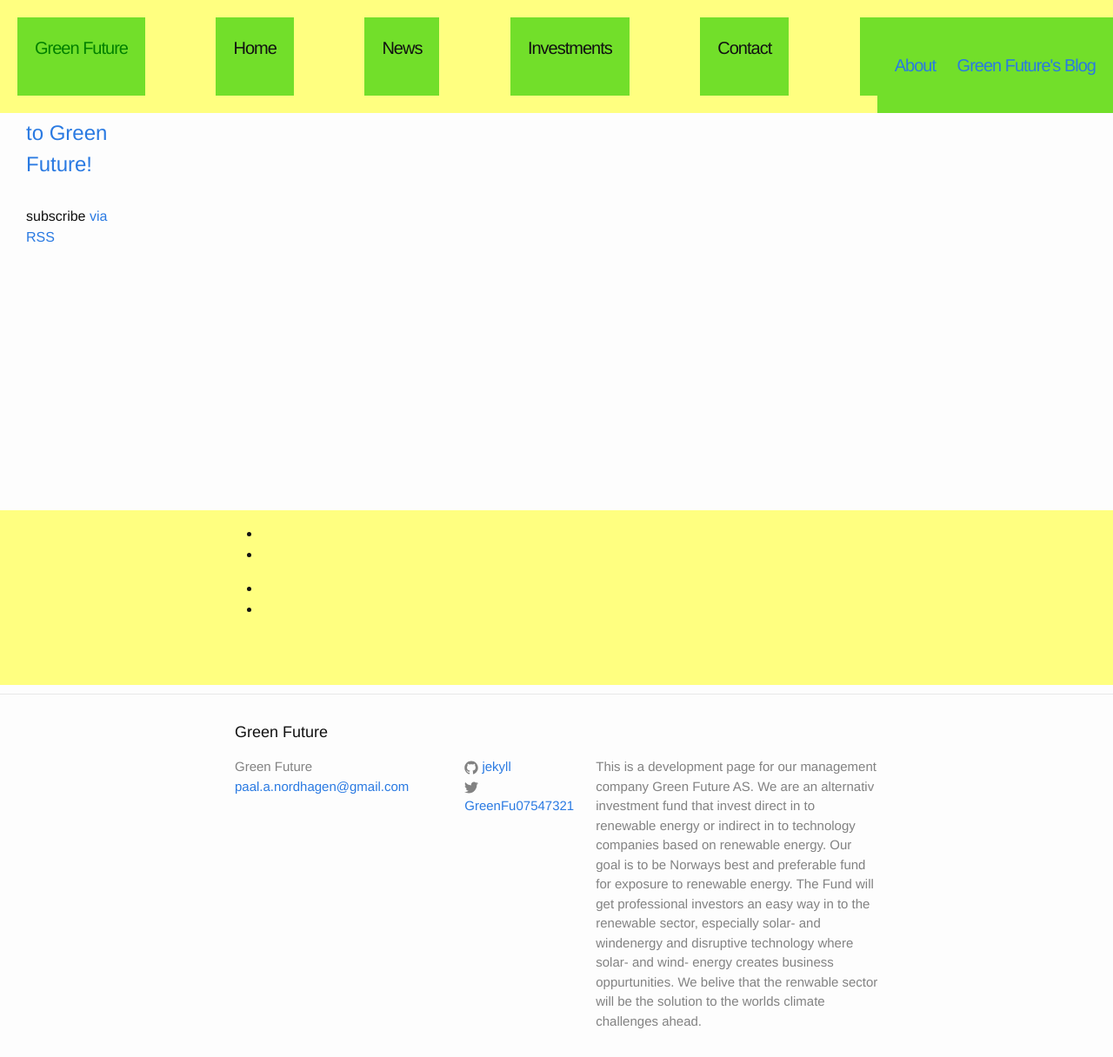
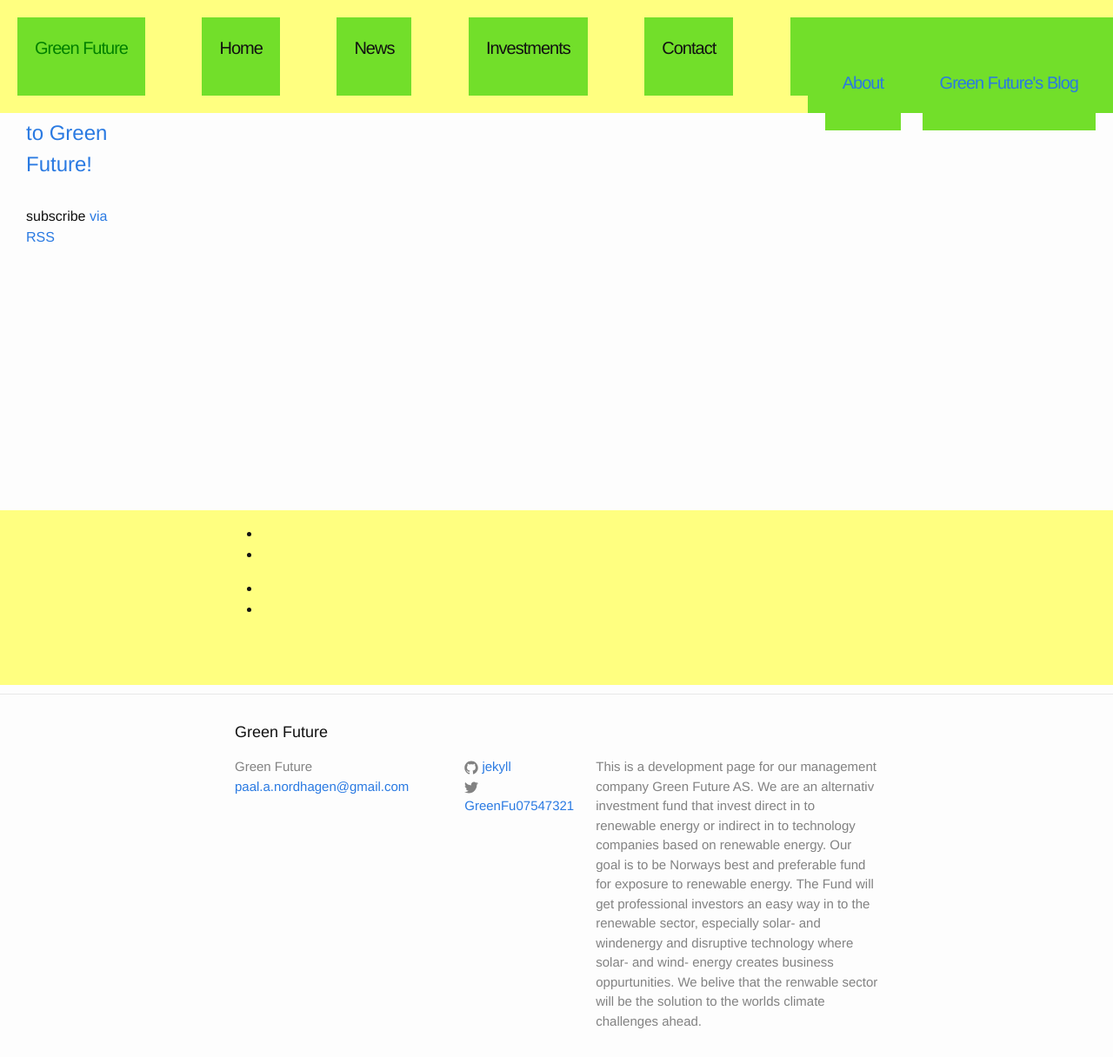
Before and after one commit to Paal-August/Paal-August.github.io, a Jekyll site: the page built from index.html, in a window 1280 px wide and 1216 px high. Shown: the whole window at 87% size. Built offline with Jekyll 4.4.1, drawn with Linux system fonts in a browser that asks for light colours.

Commit message:
Update _layout.scss

```diff
--- a/_sass/_layout.scss
+++ b/_sass/_layout.scss
@@ -124,8 +124,13 @@
     } */
 
    .page-link {
+        font-size: 20px;
+        height:50px;
+        letter-spacing: -1px;
+        padding:20px;
+        background-color:#72DF2A;
+        display:inline-block;
         /*color: $text-color;*/
-        height:50px;
         line-height: $base-line-height;
         // Gaps between nav items, but not on the last one
         &:not(:last-child) {
```
